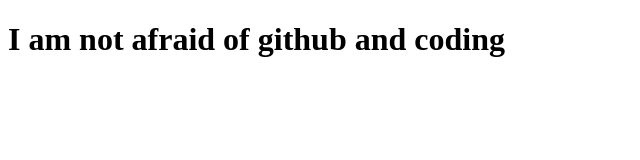
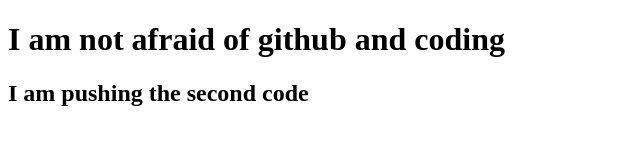
Before and after one commit to Gitcoderifiok/loctechaws, a plain HTML site: page index.html in a window 1280 px wide. Shown: the whole page, without its empty margins (0-640 px from the left). Drawn offline with Linux system fonts and the light colour scheme.

Commit message:
added code

```diff
--- a/index.html
+++ b/index.html
@@ -7,5 +7,6 @@
 </head>
 <body>
     <h1>I am not afraid of github and coding</h1>
+    <h2>I am pushing the second code</h2>
 </body>
 </html>
```
